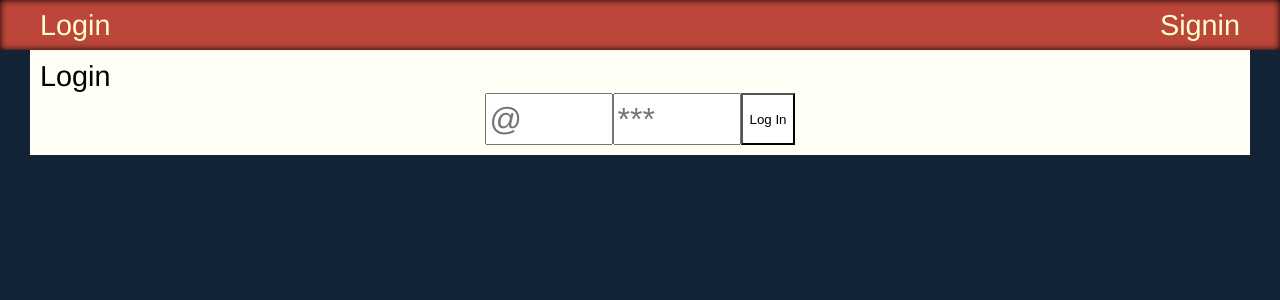
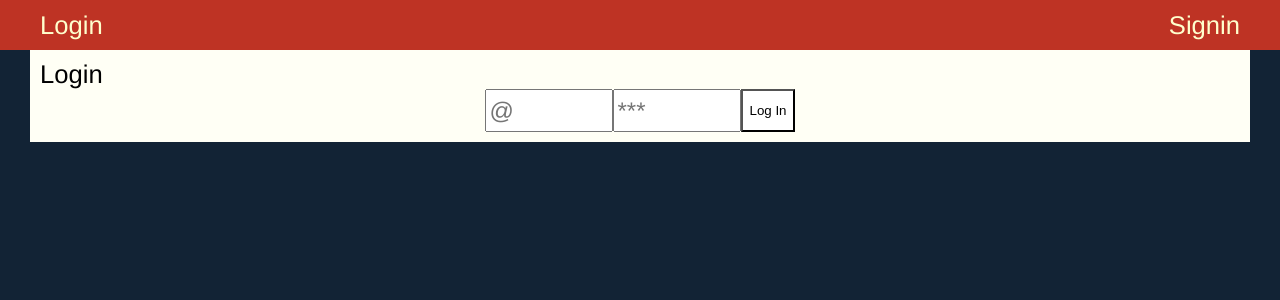
Before and after one commit to mcbauman/Final-Project-friendsFinder, a React (Create React App) app in the folder frontend/: page / in a window 1280 px wide. Shown: the top 300 px of the page. Built offline with nearby package versions, Linux system fonts and the light colour scheme.

Commit message:
henrik die 5te

```diff
--- a/frontend/src/Routes/Profile.jsx
+++ b/frontend/src/Routes/Profile.jsx
@@ -2,41 +2,43 @@ import { useState } from "react";
 import Activities from "../ActivitiesArray";
 import axios from "axios";
 
-export default function Profile(props){
-    const [file, setFile] = useState(null)
+export default function Profile(props) {
+  const [file, setFile] = useState(null);
 
-    function handleSelectedFile(e){
-        setFile(e.target.files[0]) // we use [] because key is a number here.
+  function handleSelectedFile(e) {
+    setFile(e.target.files[0]); // we use [] because key is a number here.
     // console.log(e.target.files);
   }
 
-    function saveFile(e){
+  function saveFile(e) {
     // const [picture, setPicture ] = useState(null)
-        if(!file){
-            return alert("Select a file first:)")
+    if (!file) {
+      return alert("Select a file first:)");
     } else {
-            const formData = new FormData()
-            formData.append("selectedFile", file)
+      const formData = new FormData();
+      formData.append("selectedFile", file);
 
       const config = {
         method: "POST",
-                body: formData
-            }
+        body: formData,
+      };
 
         fetch(`${process.env.REACT_APP_BE_SERVER}/user/createPicture`, config)
-                .then(res => res.json())
-                .then(res =>  res.send({}))
-                .catch()
+        .then((res) => res.json())
+        .then((res) => res.send({}))
+        .catch();
     }
   }
 
-    return(
+  return (
     <article>
       PROFILE
       <input type="file" onChange={handleSelectedFile} />
       <button onClick={saveFile}>Save Picture</button>
-
-            <img src="http://localhost:9000/file/6298cca07b516dfa091e96a9" alt="Ups, no picture;)"/>
+      <img
+        src="http://localhost:9000/file/6298cca07b516dfa091e96a9"
+        alt="Ups, no picture;)"
+      />
     </article>
-    )
+  );
 }
--- a/frontend/src/functions.js
+++ b/frontend/src/functions.js
@@ -14,7 +14,7 @@ function checkFriends(token,setFriends){
     const headers = { Authorization: `Bearer ${token}` }
     axios.get(`${process.env.REACT_APP_BE_SERVER}/user/checkFriends`,{headers})
         .then(res=>{
-            console.log(res.data)
+            // console.log(res.data)
             setFriends(res.data)
         })
 }
--- a/frontend/src/style.scss
+++ b/frontend/src/style.scss
@@ -4,15 +4,15 @@ body{
     padding:0;
     box-sizing: border-box;
     font-family: "Helvetica Neue", sans-serif;
-    font-size: 1.8rem;
+    font-size: 1.6rem;
     font-weight: 200;
     background-color: hsl(211, 49%, 14%);
     header{
         position: sticky;
         top:0;
         z-index: 100;
-        background-color:rgb(188,70,58);
-        box-shadow: 0 0 7px black inset;
+        background-color:rgb(190, 51, 36);
+
         nav{
             max-width: 1200px;
             width: 95%;
@@ -54,20 +54,20 @@ body{
                 button{
                     background-color: white;
                     color:black;
-                    height: 52px;
+                    height: 43px;
                 }
                 input{
-                    font-size: 2rem;
+                    font-size: 1.5rem;
                     width:120px;
                     font-family: "Helvetica Neue", sans-serif;
-                    font-weight: 200;
+                    font-weight: 90;
                 }
                 >div{
                     display: inline-flex;
                     flex-direction: column;
                 }
                 select{
-                    font-size: 2rem;
+                    font-size: 1.5rem;
                     font-family: "Helvetica Neue", sans-serif;
                     font-weight: 200;
                     option{
```
Also changed, not shown: frontend/src/Routes/Distance.jsx (+49 -3 lines), 19 other files (tests, documents, lock files or other folders). Lines whose indentation alone changed are shown as unchanged.
